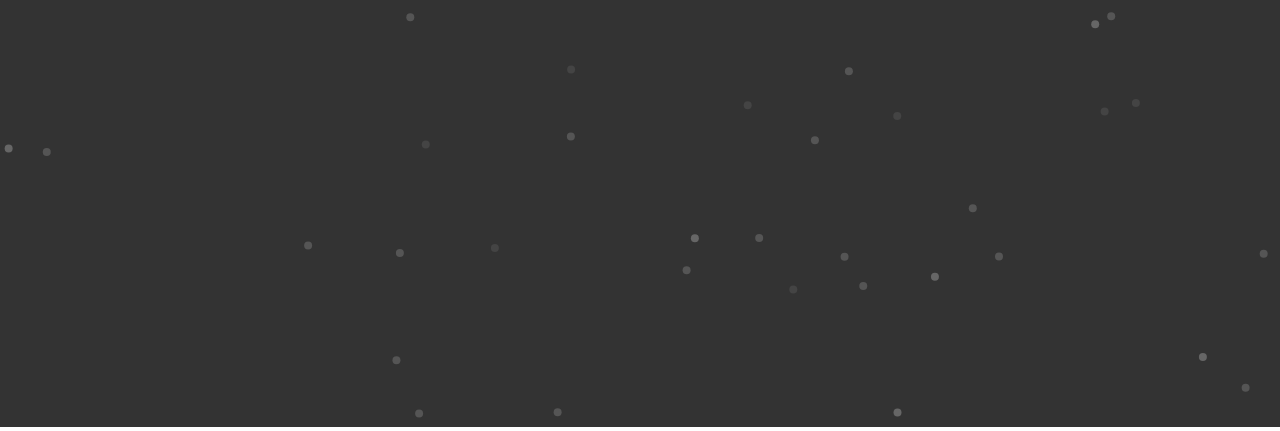
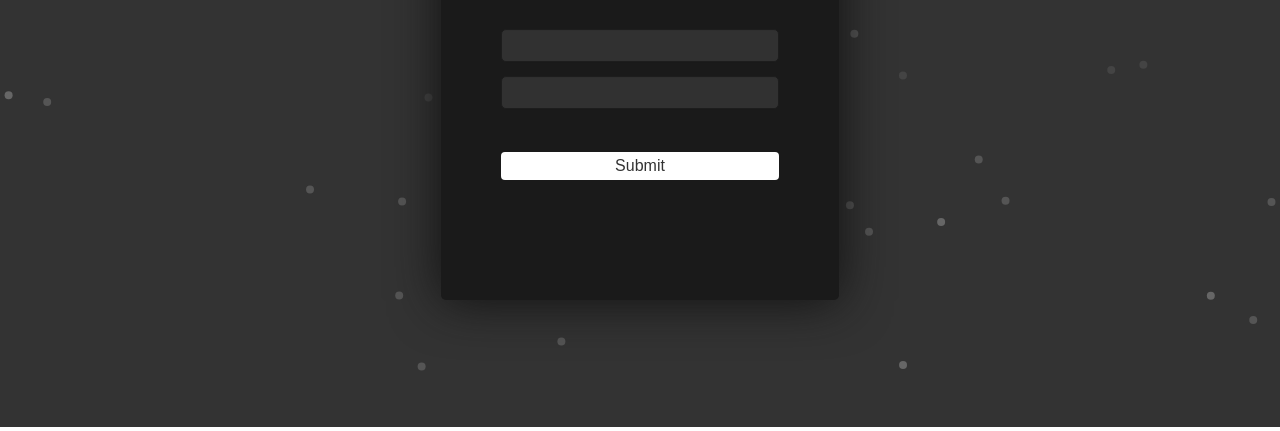
Before and after one commit to konradovsky/Canvas, a plain HTML site: page index.html in a window 1280 px wide. Shown: the part 373-804 px from the top of the page. Drawn offline with Linux system fonts and the light colour scheme.

Commit message:
Added login holder

```diff
--- a/canvas.js
+++ b/canvas.js
@@ -39,7 +39,7 @@ function Circle(x,y,dx,dy, radius){
 
     this.draw = function(){
         c.beginPath();
-        c.arc(this.x, this.y, this.radius, 0, Math.PI * 22, false);
+        c.arc(this.x, this.y, this.radius, 0, Math.PI * 2, false);
         c.fillStyle = this.color;
         c.fill();
     }
@@ -76,8 +76,8 @@ for(var i = 0; i < 60; i ++){
     radius = 4;
 
     // Dots position
-    x = Math.random() * (innerWidth - radius*2) + radius;
-    y = Math.random() * (innerHeight - radius*2) + radius;
+    x = Math.random() * (innerWidth - radius*0) + radius;
+    y = Math.random() * (innerHeight - radius*20) + radius;
 
     // Dots speed
     dx = (Math.random() - 0.5) * 0.4;
--- a/index.html
+++ b/index.html
@@ -10,7 +10,18 @@
 </head>
 <body>
 
-    <canvas></canvas>
+    <canvas>
+
+    </canvas>
+    <div class="login-holder">
+        <h1>Login</h1>
+        <p>Lorem ipsum dolor sit amet</p>
+        <form action="">
+            <input type="text">
+            <input type="text">
+            <button type="submit">Submit</button>
+        </form>
+    </div>
     <script src="canvas.js"></script>
 </body>
 </html>
--- a/style.css
+++ b/style.css
@@ -1,9 +1,50 @@
 body{
     margin: 0;
     padding: 0;
-    overflow: hidden;
+    /* overflow: hidden; */
+    font: 'Lato'
+
 }
 canvas{
    margin: 0;
    background-color: #333;
+   position: absolute;
+
 }
+.login-holder{
+    position: absolute;
+    top: 50%;
+    left: 50%;
+    transform: translate(-50%,-50%);
+    background-color: rgb(26, 26, 26);
+    border-radius: 5px;
+    padding: 120px 60px;
+    color: white;
+    box-shadow: 0px 1px 50px #111;
+}
+
+form {
+    display: flex;
+    flex-direction: column;
+}
+input{
+    padding: 8px 3px;
+    margin: 7px 0;
+    width: 270px;
+    border-radius: 5px;
+    border: 1px solid rgb(29, 29, 29);
+    background-color: rgb(49, 49, 49);
+}
+p {
+    margin-bottom: 50px;
+}
+
+button {
+    margin-top: 36px;
+    border: 0;
+    border-radius: 4px;
+    background-color: white;
+    color: #333;
+    font-size: 16px;
+    padding: 5px 0;
+}
```
